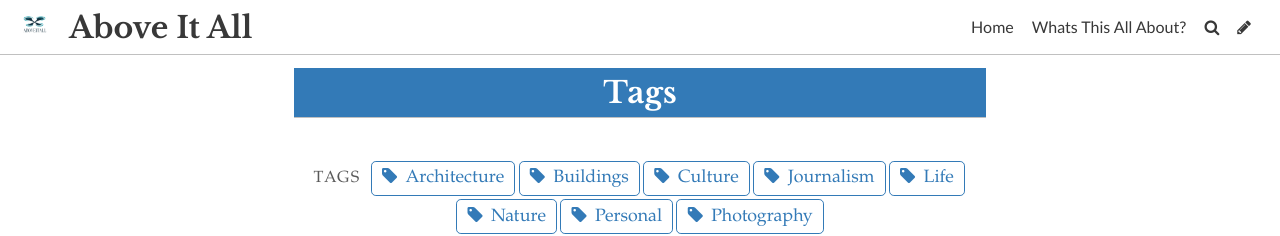
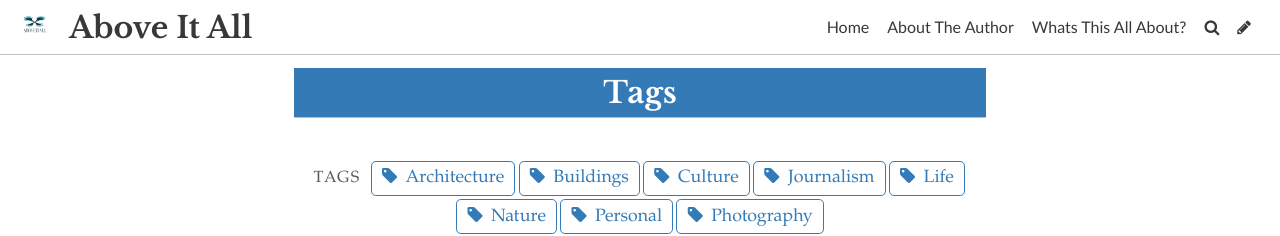
Before and after one commit to LJOHN15/emergence, a Jekyll site: the page built from pages/tags.md, in a window 1280 px wide. Shown: the top 236 px of the page. Built offline with Jekyll 4.4.1, drawn with Linux system fonts in a browser that asks for light colours; some web fonts are replaced.

Commit message:
Update Settings “general”

```diff
--- a/_data/settings.yml
+++ b/_data/settings.yml
@@ -11,3 +11,6 @@ favicon: /uploads/favicon.ico
 gridlayout: true
 fixednavbar: true
 upzoom: true
+items:
+  - name: About The Author
+    siteurl: /aboutme/
```
